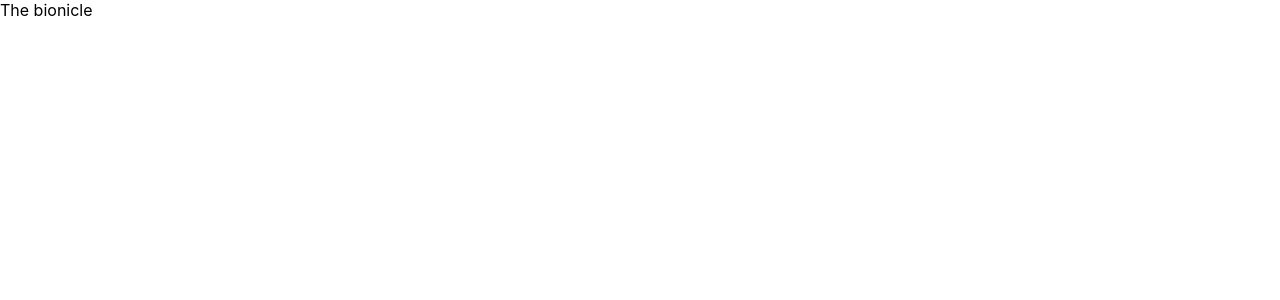
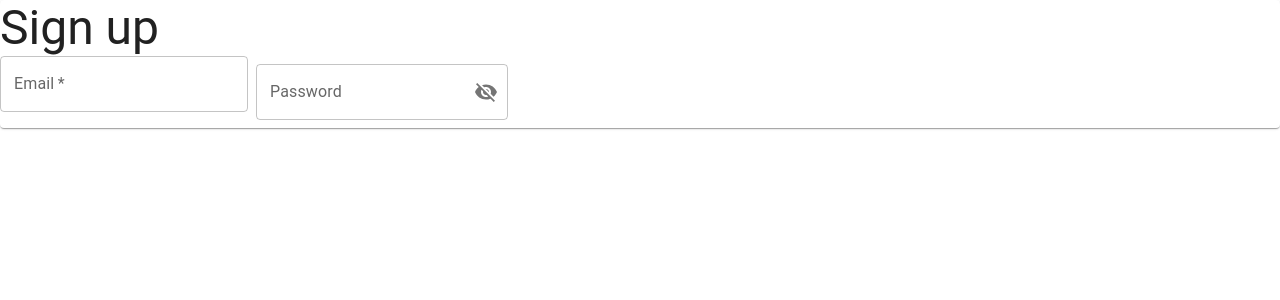
Before and after one commit to Nanthesh/Bionicle, a React (Create React App) app: page / in a window 1280 px wide. Shown: the top 300 px of the page. Built offline with nearby package versions, Linux system fonts and the light colour scheme.

Commit message:
register page

```diff
--- a/package.json
+++ b/package.json
@@ -5,7 +5,8 @@
   "dependencies": {
     "@emotion/react": "^11.13.3",
     "@emotion/styled": "^11.13.0",
-    "@mui/material": "^6.1.2",
+    "@mui/icons-material": "^6.1.3",
+    "@mui/material": "^6.1.3",
     "@testing-library/jest-dom": "^5.17.0",
     "@testing-library/react": "^13.4.0",
     "@testing-library/user-event": "^13.5.0",
--- a/src/App.js
+++ b/src/App.js
@@ -1,8 +1,9 @@
 import React from 'react'
+import Signup from './pages/Register/Signup'
 
 const App = () => {
   return (
-    <div>The bionicle</div>
+    <div><Signup/></div>
   )
 }
 
--- /dev/null
+++ b/src/pages/Register/Signup.jsx
@@ -0,0 +1,64 @@
+import React from 'react'
+import Box from '@mui/material/Box';
+import Card from '@mui/material/Card';
+import Typography from '@mui/material/Typography';
+import TextField from '@mui/material/TextField';
+import FormControl from '@mui/material/FormControl';
+import VisibilityIcon from '@mui/icons-material/Visibility';
+import VisibilityOffIcon from '@mui/icons-material/VisibilityOff';
+import InputLabel from '@mui/material/InputLabel';
+import OutlinedInput from '@mui/material/OutlinedInput';
+import InputAdornment from '@mui/material/InputAdornment';
+import IconButton from '@mui/material/IconButton';
+const Signup = () => {
+
+        const [showPassword, setShowPassword] = React.useState(false);
+
+        const handleClickShowPassword = () => setShowPassword((show) => !show);
+
+        const handleMouseDownPassword = (event) => {
+          event.preventDefault();
+        };
+
+        const handleMouseUpPassword = (event) => {
+          event.preventDefault();
+        };
+
+  return (
+    <Box>
+    <Card>
+        <Typography variant="h3">
+        Sign up
+      </Typography>
+      <TextField
+          required
+          id="outlined-required"
+          label="Email"
+        />
+        <FormControl sx={{ m: 1, width:'25ch' }} variant="outlined">
+          <InputLabel htmlFor="outlined-adornment-password">Password</InputLabel>
+          <OutlinedInput
+            id="outlined-adornment-password"
+            type={showPassword ? 'text' : 'password'}
+            endAdornment={
+              <InputAdornment position="end">
+                <IconButton
+                  aria-label="toggle password visibility"
+                  onClick={handleClickShowPassword}
+                  onMouseDown={handleMouseDownPassword}
+                  onMouseUp={handleMouseUpPassword}
+                  edge="end"
+                >
+                  {showPassword ? <VisibilityIcon /> : <VisibilityOffIcon />}
+                </IconButton>
+              </InputAdornment>
+            }
+            label="Password"
+          />
+        </FormControl>
+    </Card>
+    </Box>
+  )
+}
+
+export default Signup
```
Also changed, not shown: src/Images/Logo.jpeg (added), src/pages/Signup.jsx (deleted), 1 other file (tests, documents, lock files or other folders).
